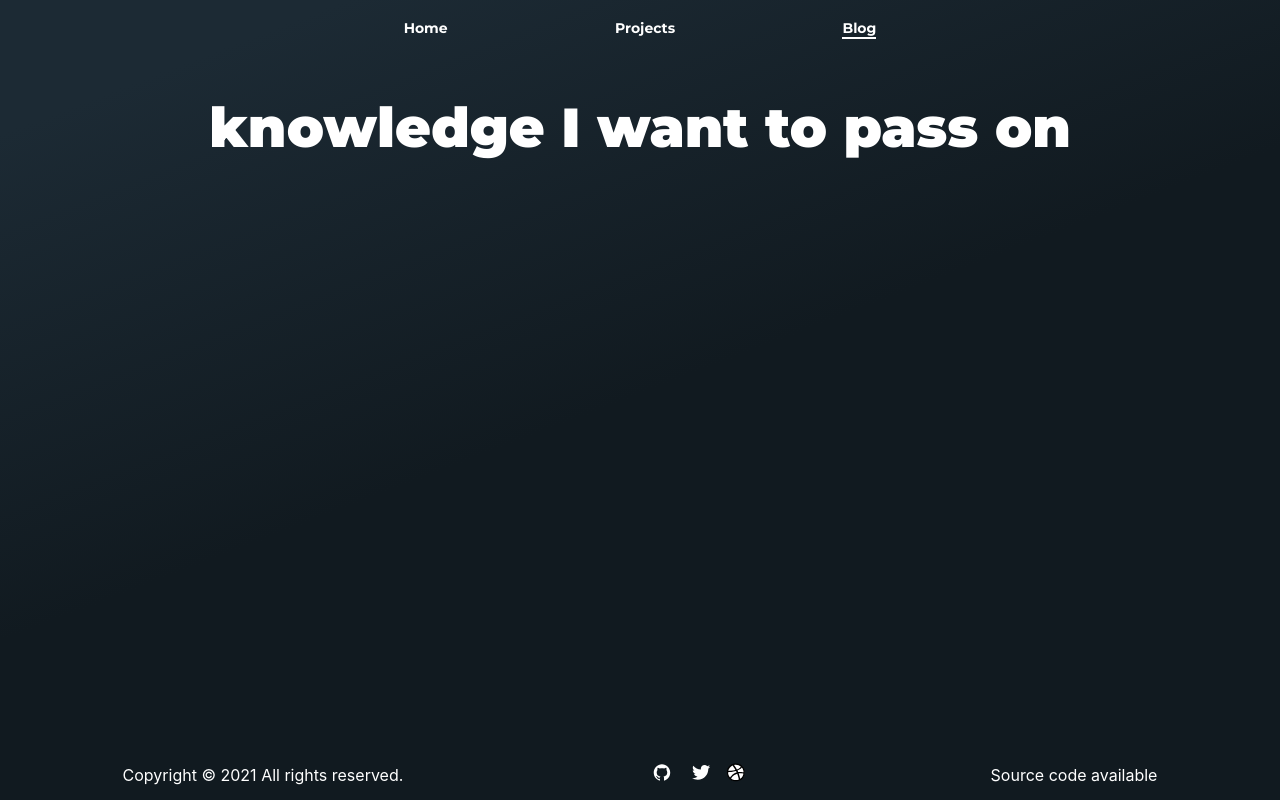
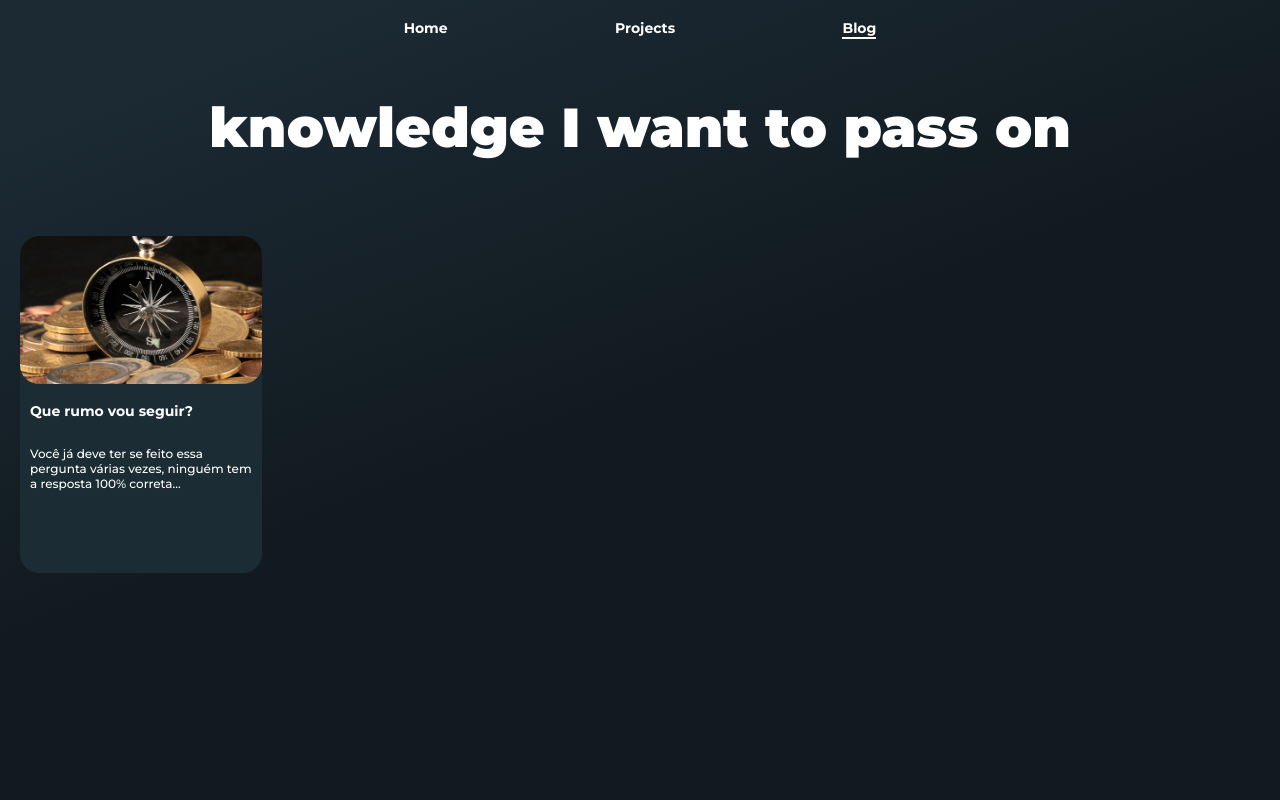
Before and after one commit to Joao208/personal-website, a Next.js app: page /blog in a window 1280 px wide. Built offline with nearby package versions, Linux system fonts and the light colour scheme.

Commit message:
feat: removing footer and adding post, fixing markdown and marker list

```diff
--- a/src/components/FooterComponent/components.ts
+++ /dev/null
@@ -1,5 +0,0 @@
-import { InputHTMLAttributes } from 'react'
-
-export interface FooterComponentInterface extends InputHTMLAttributes<HTMLInputElement> {
-  active?: boolean
-}
--- a/src/components/FooterComponent/index.tsx
+++ /dev/null
@@ -1,18 +0,0 @@
-import React from 'react'
-import * as S from './styles'
-import { FooterComponentInterface } from './components'
-import { FooterImage } from 'public/footerImage'
-
-export const Footer: React.FC<FooterComponentInterface> = () => {
-  return (
-    <S.Container>
-      <S.Footer>
-        <S.Content id="1">Copyright © 2021 All rights reserved.</S.Content>
-        <S.Content id="2">
-          <FooterImage />
-        </S.Content>
-        <S.Content id="3">Source code available</S.Content>
-      </S.Footer>
-    </S.Container>
-  )
-}
--- a/src/components/FooterComponent/styles.ts
+++ /dev/null
@@ -1,23 +0,0 @@
-import styled from 'styled-components'
-
-export const Footer = styled.div`
-  display: flex;
-
-  justify-content: space-around;
-  align-items: center;
-`
-
-export const Container = styled.div`
-  position: absolute;
-  bottom: 10px;
-  left: 0;
-  right: 0;
-
-  @media (max-width: 750px) {
-    display: none;
-  }
-`
-
-export const Content = styled.div`
-  color: #fff;
-`
--- a/src/components/blog/styles.ts
+++ b/src/components/blog/styles.ts
@@ -70,7 +70,7 @@ export const CardDescription = styled.p`
 export const CardButton = styled.div``
 
 export const CardImage = styled.img`
-  height: 181.3px;
+  height: 80%;
 
   width: 100%;
   border-radius: 19px;
@@ -86,7 +86,6 @@ export const FlexWrapper = styled.div`
 
   gap: 20px;
   align-items: center;
-  justify-content: center;
   width: 100%;
 
   padding: 20px;
--- a/src/constants/posts.ts
+++ b/src/constants/posts.ts
@@ -1 +1,30 @@
-export const posts = [] as Array<{ title: string; description: string; markdown: string; subtitle: string }>
+export const posts = [
+  {
+    title: 'Que rumo vou seguir?',
+    subtitle:
+      'Você já deve ter se feito essa pergunta várias vezes, ninguém tem a resposta 100% correta, mas sempre tem dicas, segue umas abaixo 👇',
+    description: 'Você já deve ter se feito essa pergunta várias vezes, ninguém tem a resposta 100% correta...',
+  },
+] as Array<{ title: string; description: string; markdown: string; subtitle: string }>
+
+export const markdowns = [
+  `
+**Que rumo vou seguir?**
+
+Em um momento da vida especificamente quando você está se formando sempre começam a te fazer perguntas como: "Iai, vai trabalhar onde?", "Vai fazer faculdade?", "Qual faculdede você vai fazer?".
+
+São perguntas extremanete comuns e muita das vezes os jovens não possuem a resposta, principalmente na área da tecnologia, temos diversos caminhos, diversas tecnologias, dentre diversas carreiras que da pra seguir.
+
+E eu não escapei desse processo, quando eu me decidi que queria traçar a carreira de tecnologia, tive problemas com qual profissão seria, mais não foi um problema pertinente pois logo me decidi ser desenvolvedor, mas ai, mais uma duvida, qual linguagem?
+
+Após entender o que era ser um programador e como funcionava eu precisava escolher uma linguagem de programação que atendesse os requisitos que eu precisava na época, e sem foco, eu comecei a estudar PHP, Python, Html, Css, Javascript.
+
+- Foque em 1 coisa de cada vez, não adianta você querer aprender tudo de uma vez que você não vai conseguir, porém se você focar em apenas uma coisa você vai virar o melhor naquilo.
+
+Enfim não adiantou tentar estudar todas essas linguagens de programação se eu não estava focado, após ver um anuncio de uma escola de programação, resolvi fazer o desafio  que era um desafio de 1 semana codando em javascript usando os frameworks react-native, reactjs e nodejs. Mas ai o problema veio novamente, após o final da semana, o curso mais completo que eu precisaria para dar um up na minha carreira era pago e custava R$1900,00 que eu não tinha na época.
+
+- Você nunca vai precisar de dinheiro para aprender, sempre ah boas soluções como youtube, stackoverflow, github entre outras ferramentas de aprendizagem grátis.
+
+- Também é sempre bom pedir ajuda para pessoas que você conheça e já seja da área.
+`,
+] as Array<string>
--- a/src/pages/blog/index.tsx
+++ b/src/pages/blog/index.tsx
@@ -4,7 +4,6 @@ import { Container } from '../../components/home/styles'
 import { Header } from '@/components/HeaderComponent'
 
 import * as S from '../../components/blog/styles'
-import { Footer } from '@/components/FooterComponent'
 import { posts } from 'src/constants/posts'
 
 const Blog = () => {
@@ -27,7 +26,6 @@ const Blog = () => {
             </Link>
           ))}
         </S.FlexWrapper>
-        <Footer />
       </Container>
     </>
   )
--- a/src/pages/index.tsx
+++ b/src/pages/index.tsx
@@ -1,4 +1,3 @@
-import { Footer } from '@/components/FooterComponent'
 import { Header } from '@/components/HeaderComponent'
 import Link from 'next/link'
 
@@ -30,7 +29,6 @@ const Home = () => {
             </Link>
           </S.ButtonContainer>
         </S.Content>
-        <Footer />
       </S.Container>
     </>
   )
--- a/src/pages/projects/index.tsx
+++ b/src/pages/projects/index.tsx
@@ -1,4 +1,3 @@
-import { Footer } from '@/components/FooterComponent'
 import { Header } from '@/components/HeaderComponent'
 import { projects } from 'src/constants/projects'
 import { Container } from '../../components/home/styles'
@@ -24,7 +23,6 @@ const Projects = () => {
             </a>
           ))}
         </S.FlexWrapper>
-        <Footer />
       </Container>
     </>
   )
--- a/src/styles/globals.scss
+++ b/src/styles/globals.scss
@@ -13,6 +13,8 @@ a {
 
 * {
   box-sizing: border-box;
+
+  overflow-x: hidden;
 }
 
 * ::selection {
```
Also changed, not shown: src/components/blog-page/styles.ts (+10 -2 lines), src/pages/blog-page/index.tsx (+4 -5 lines), public/blogCards/blogCard1.png, 1 other file (tests, documents, lock files or other folders).
